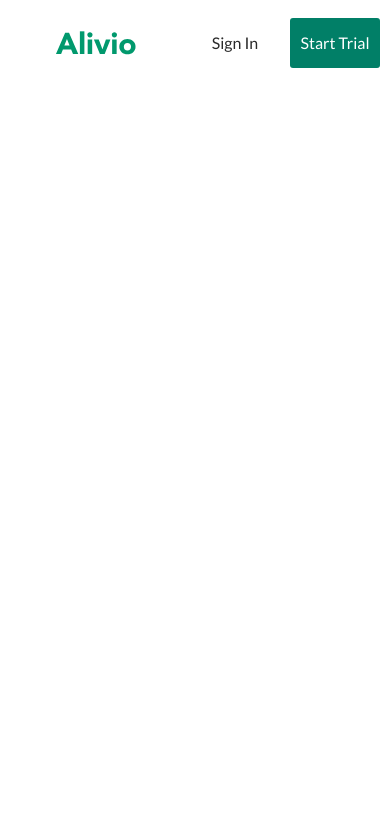
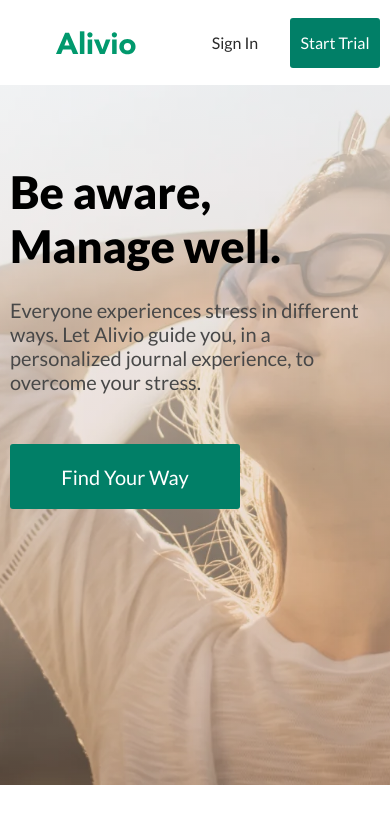
Before and after one commit to IvanLyka88/Alivio, a plain HTML site: page index.html in a window 390 px wide. Drawn offline with Linux system fonts and the light colour scheme.

Commit message:
hero section implimentaion

```diff
--- a/index.css
+++ b/index.css
@@ -4,3 +4,4 @@
 @import url('styles/variables.css');
 @import url('styles/basic.css');
 @import url('/styles/header.css');
+@import url('/styles/hero.css');
--- a/index.html
+++ b/index.html
@@ -48,6 +48,20 @@
             </div>
         </div>
     </header>
+
+    <main>
+        <section class="hero" aria-label="hero section" id="hero-id">
+            <!-- hero как правило назыывают основной блок -->
+            <div class="container">
+                <div class="hero__content">
+                    <h1 class="hero__title">Be aware, Manage well.</h1>
+                    <p class="hero__desc" aria-label="main description">Everyone experiences stress in different ways.
+                        Let Alivio guide you, in a personalized journal experience, to overcome your stress.</p>
+                    <button type="button" class="btn">Find Your Way</button>
+                </div>
+            </div>
+        </section>
+    </main>
 </body>
 
 </html>
--- /dev/null
+++ b/styles/hero.css
@@ -0,0 +1,71 @@
+.hero {
+    background: url('/assets/webp/hero_bg.webp') center/cover no-repeat;
+    width: 100%;
+    height: 890px;
+}
+
+
+.hero__content {
+    padding: 180px 0 0 0;
+    max-width: 420px;
+    display: flex;
+    flex-direction: column;
+    justify-content: start;
+    align-items: start;
+}
+
+
+.hero__content .btn {
+    width: 230px;
+    height: 65px;
+}
+
+
+.hero__desc {
+    margin: 25px 0 50px;
+    color: var(--co-light-black);
+    font-size: 20px;
+    font-weight: 400;
+}
+
+
+
+@media (max-width: 768px) {
+    .hero {
+        height: 700px;
+    }
+
+    .hero__content {
+        padding: 80px 0 0 0;
+    }
+}
+
+
+@media (max-width: 480px) {
+    .hero {
+        background:
+            linear-gradient(180deg, rgba(245, 246, 252, 0.52), rgba(255, 176, 139, 0.28)),
+            url('../assets/webp/hero_bg.webp') 60% 50%/cover no-repeat;
+    }
+
+    .hero__title {
+        font-size: 45px;
+        max-width: 350px;
+    }
+
+}
+
+/*
+.hero__title {
+    color: var(--co-green);
+    font-size: 65px;
+    font-weight: 700;
+}
+
+
+
+
+
+
+
+ */
```
Also changed, not shown: styles/basic.css (+1 -7 lines).
